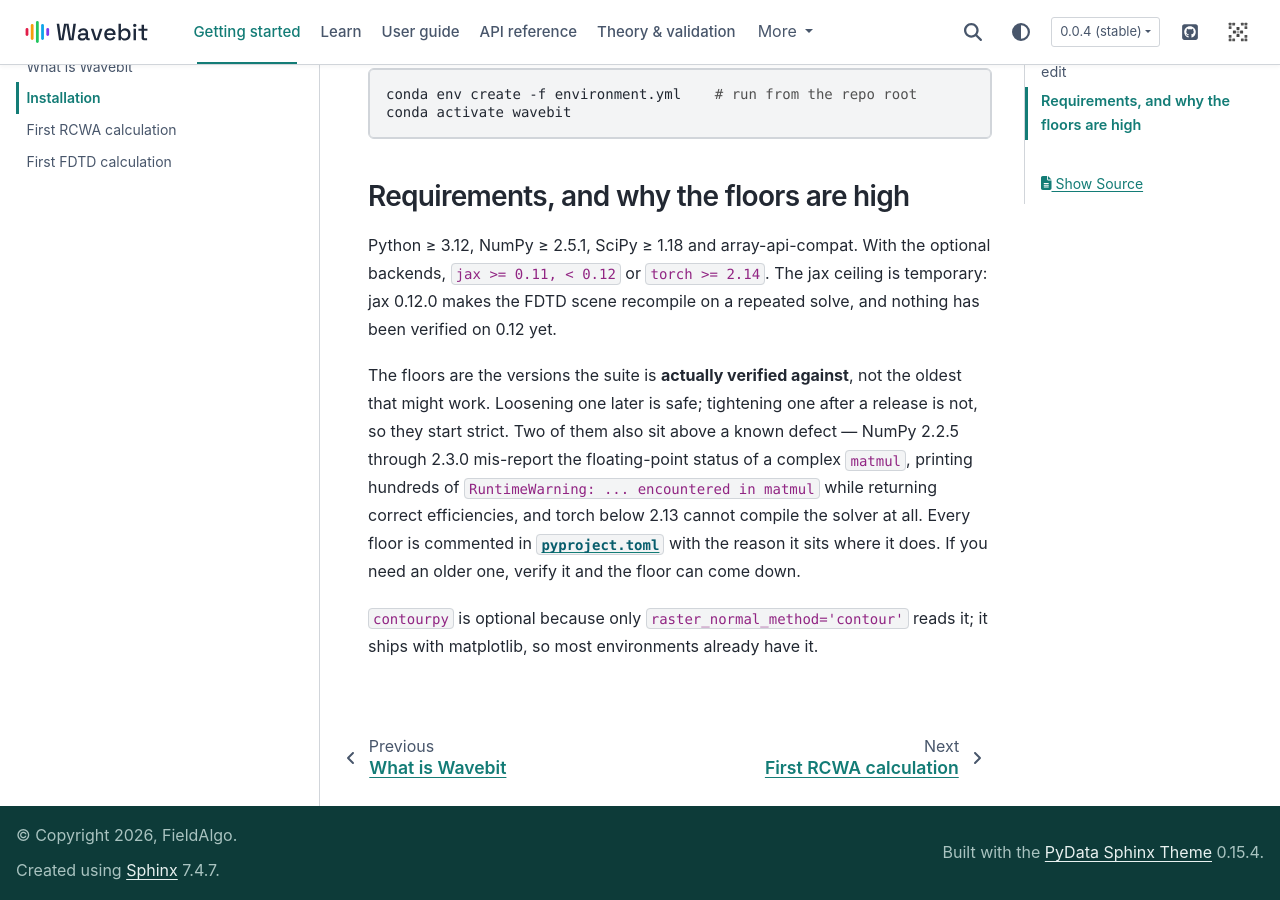
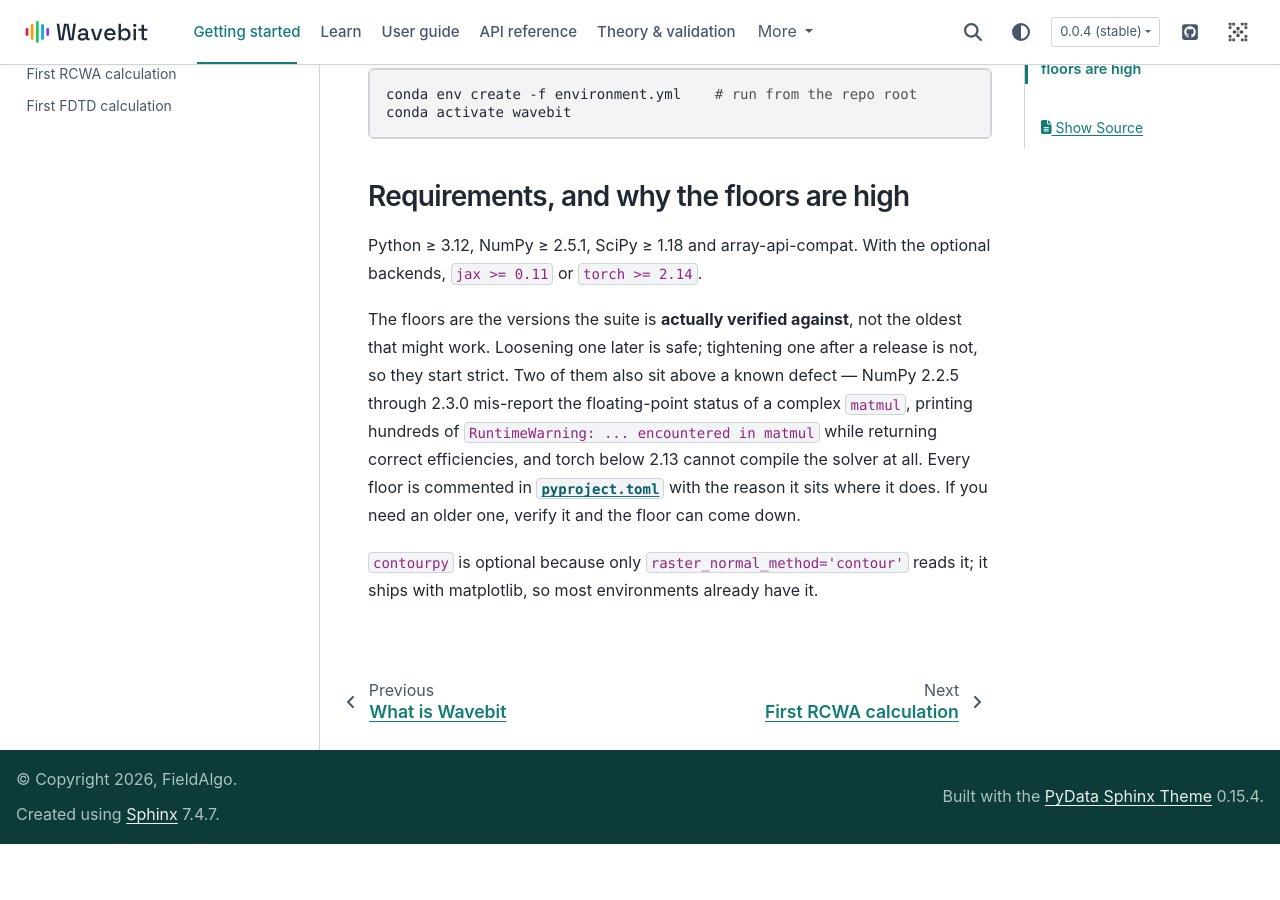
Before and after one commit to fieldalgo/wavebit, a Sphinx documentation site: the page built from docs/getting-started/installation.md, in a window 1280 px wide and 900 px high, scrolled down 2014 px. Built offline with Sphinx 7.4.7 and the PyData theme 0.15.4, drawn with Linux system fonts in a browser that asks for light colours; pages that are not in the unit, such as notebooks, are missing from menus; after the commit the page ends 2858 px from its top, so only the background shows below that.

Commit message:
build: lift the temporary jax<0.12 ceiling
The ceiling (25e7900, ported from #74 through #72) kept jax and jaxlib
below 0.12 until the FDTD recompilation on 0.12 was fixed and the suite
had run there. Both have happened: #73 (ddc1c4b) stopped the eager-scan
cache from importing jax.extend, which grew JAX's tracing context on
0.12, and the main run on ddc1c4b, before the ceiling landed
(39285211391), installed jax/jaxlib 0.12.0 and passed every job.

The jax extra reads jax>=0.11 and jaxlib>=0.11 again, and the
installation page (English and Korean) drops the ceiling note.

This reverts commit 25e7900eeda6cbc9ba7ddaa7bc03bbae2f285d6f.

Co-Authored-By: Claude Opus 5.5 <noreply@anthropic.com>
Claude-Session: https://claude.ai/code/session_01BQWEXA1E4xrKoNd2T3FXUj

```diff
--- a/docs/getting-started/installation.md
+++ b/docs/getting-started/installation.md
@@ -77,8 +77,7 @@ conda activate wavebit
 ## Requirements, and why the floors are high
 
 Python ≥ 3.12, NumPy ≥ 2.5.1, SciPy ≥ 1.18 and array-api-compat. With the optional backends,
-`jax >= 0.11, < 0.12` or `torch >= 2.14`. The jax ceiling is temporary: jax 0.12.0 makes the
-FDTD scene recompile on a repeated solve, and nothing has been verified on 0.12 yet.
+`jax >= 0.11` or `torch >= 2.14`.
 
 The floors are the versions the suite is **actually verified against**, not the oldest that
 might work. Loosening one later is safe; tightening one after a release is not, so they start
```
Also changed, not shown: docs/locales/ko/pages/getting-started/installation.md (+1 -2 lines), pyproject.toml (+2 -8 lines).
